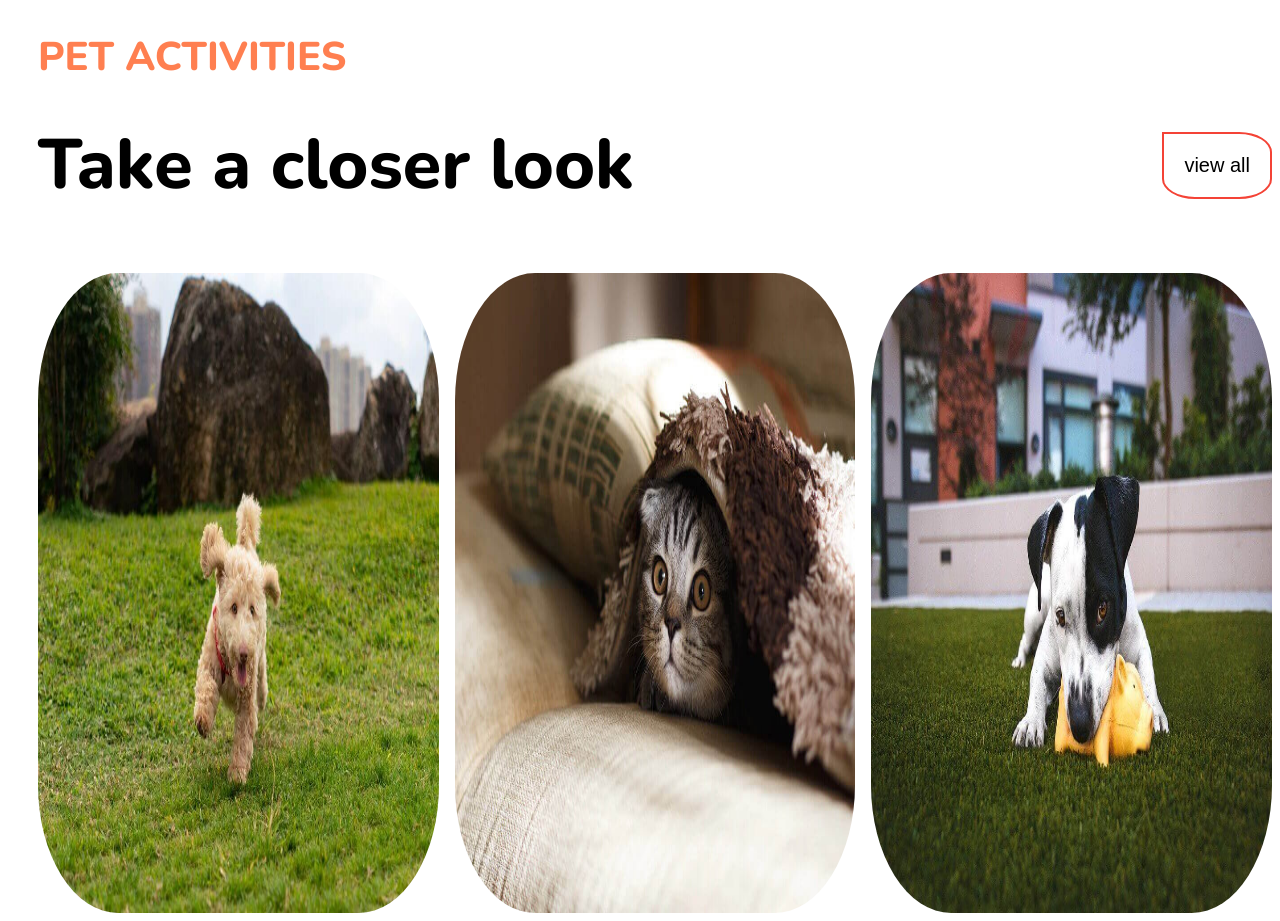
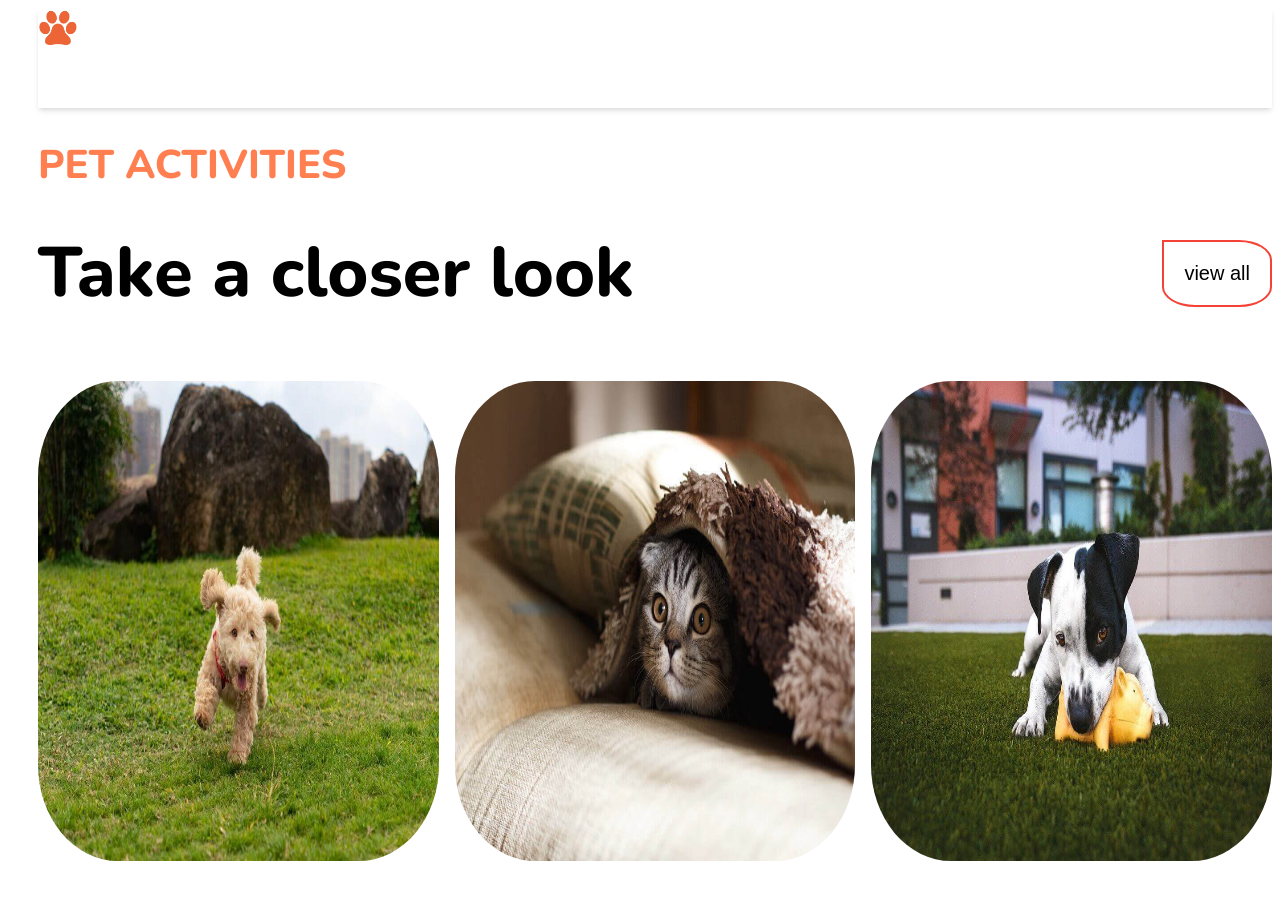
Before and after one commit to Davidgt03/202304-w1ch4-david-ternavsky, a website: page index.html in a window 1280 px wide. After the commit the page ends 869 px from the top, so only its background shows below. Drawn offline with nearby package versions, Linux system fonts and the light colour scheme.

Commit message:
add header

```diff
--- a/index.html
+++ b/index.html
@@ -14,6 +14,13 @@
 </head>
 
 <body>
+  <header class="navbar">
+    <img src="logo2.png" alt="paw" class="logo-paw" width="40px" height="40px">
+
+
+
+
+  </header>
   <main>
     <section class="sub-title">
       <h2>PET ACTIVITIES</h2>
--- a/styles.scss
+++ b/styles.scss
@@ -41,7 +41,6 @@ h2 {
 }
 .images {
   display: flex;
-  justify-content: space-around;
   border-radius: 20%;
   margin-top: 60px;
   gap: 1rem;
@@ -57,13 +56,25 @@ h2 {
 }
 
 .img1 {
-  height: 40rem;
-  width: 40rem;
+  height: 30rem;
+  width: 35rem;
   flex-wrap: wrap;
 }
-@media screen and (max-width: 800px) {
+@media (max-width: 800px) {
   .images {
     display: flex;
     flex-direction: column;
   }
 }
+
+.navbar {
+  display: flex;
+  width: 100%;
+  height: 100px;
+  box-shadow: 0 4px 6px -1px rgb(0 0 0 / 0.1), 0 2px 4px -2px rgb(0 0 0 / 0.1);
+  background-color: white;
+  overflow: hidden;
+}
+.logo-paw {
+  display: flex;
+}
```
Also changed, not shown: logo2.png (added), styles.css, 1 other file.
